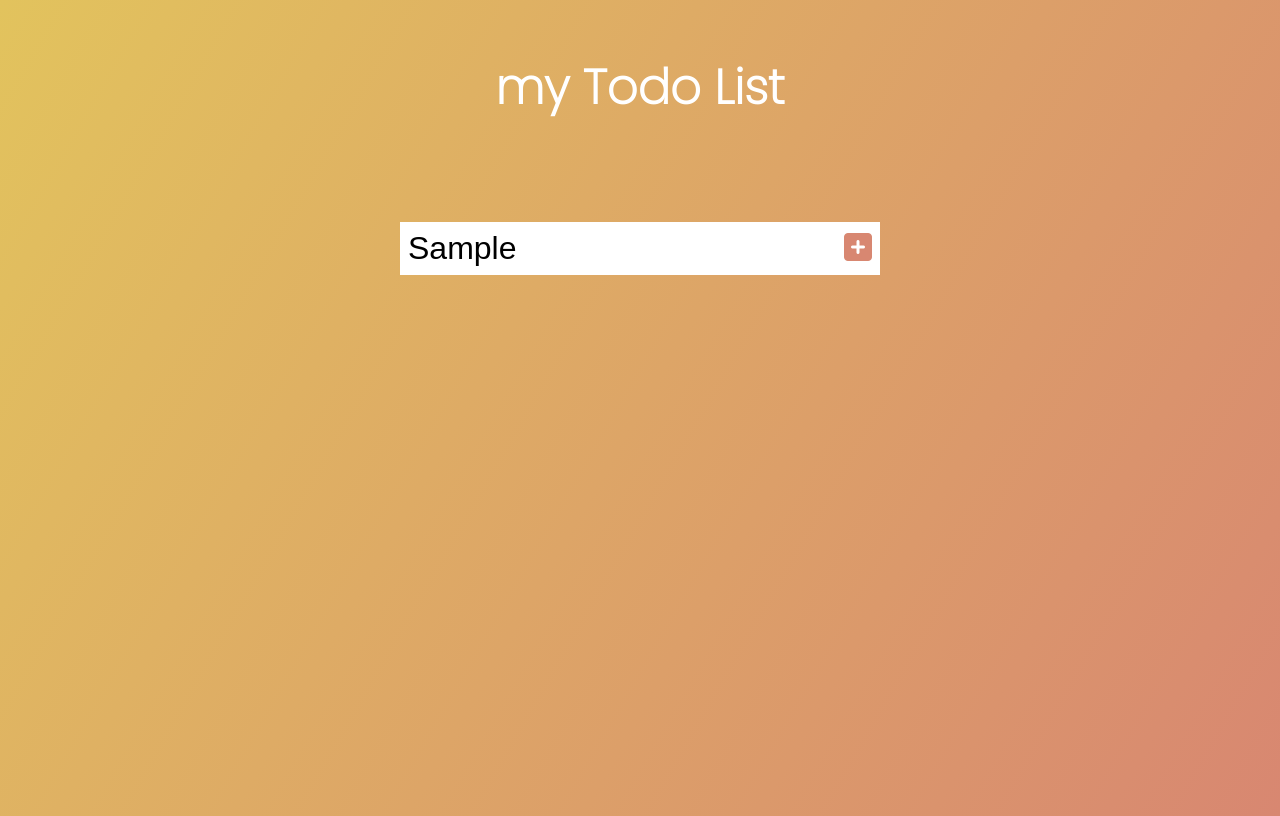
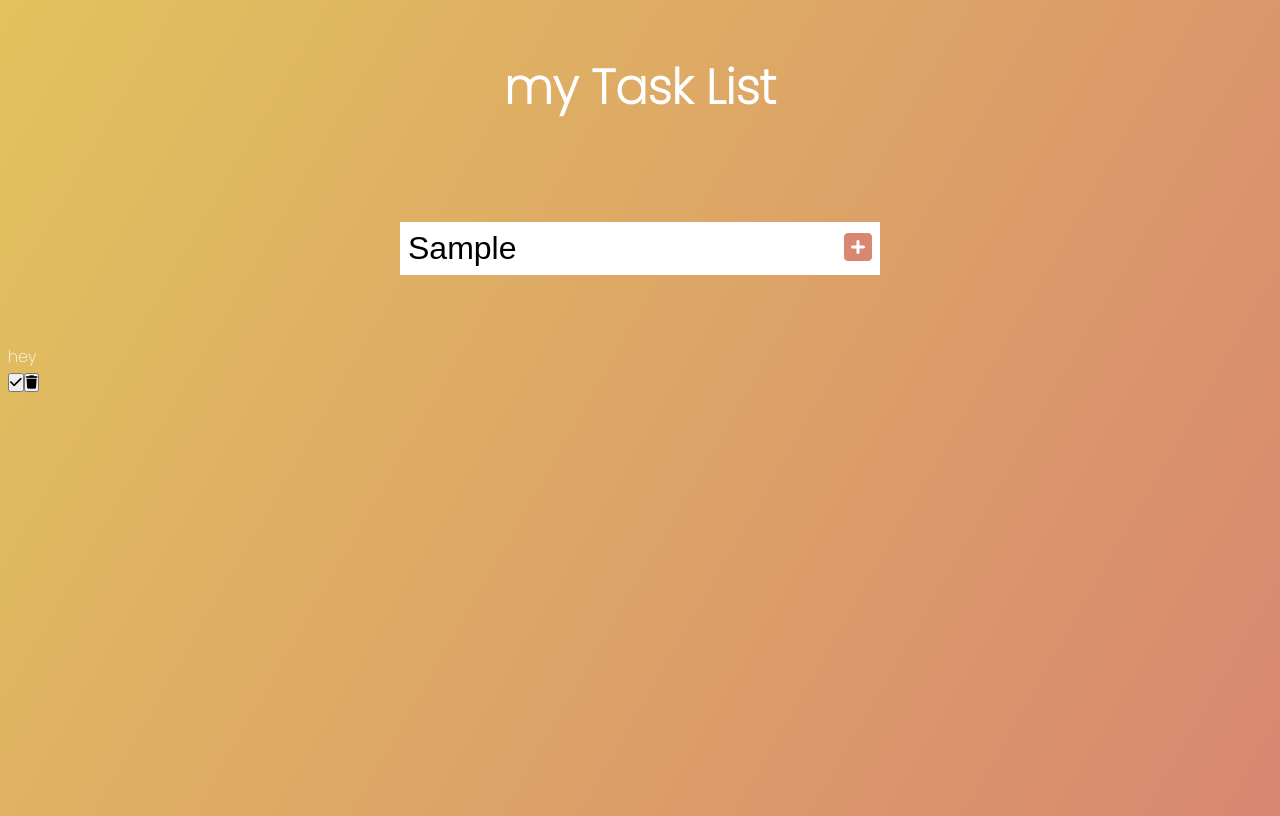
Before and after one commit to kulakoff/todo-app-vanillajs, a plain HTML site: page index.html in a window 1280 px wide. Both pictures are taken after typing "Sample" into the empty fields and a click on the button 858 px from the left and 248 px from the top of the page. Drawn offline with Linux system fonts and the light colour scheme.

Commit message:
fix todoDiv.appendChild

```diff
--- a/app.js
+++ b/app.js
@@ -2,6 +2,7 @@
 const todoInput = document.querySelector(".todo-input");
 const todoButton = document.querySelector(".todo-button");
 const todoList = document.querySelector(".todo-list");
+console.log(todoInput,todoButton,todoList);
 
 //event listeners
 todoButton.addEventListener("click", addTodo);
@@ -10,24 +11,24 @@ todoButton.addEventListener("click", addTodo);
 function addTodo(event) {
   //prevent form submiting
   event.preventDefault();
-  //tidi DIV
+  //todo DIV
   const todoDiv = document.createElement("div");
   todoDiv.classList.add("todo");
   //create LI
-  const newtTodo = document.createElement("li");
-  newtTodo.innerText = "hey";
-  newtTodo.classList.add("todo-item");
-  todoDiv.appendChild(newtTodo);
+  const newTodo = document.createElement("li");
+  newTodo.innerText = "hey";
+  newTodo.classList.add("todo-item");
+  todoDiv.appendChild(newTodo);
   //check mark button
-  const complitedButton = document.createElement("button");
-  complitedButton.innerHTML = '<i class="fas fa-check"></i>';
-  complitedButton.classList.add("complete-btn");
-  todoDiv.appendChild.apply(complitedButton);
+  const completedButton = document.createElement("button");
+  completedButton.innerHTML = `<i class="fas fa-check"></i>`;
+  completedButton.classList.add("complete-btn");
+  todoDiv.appendChild(completedButton);
   //check trash button
   const trashdButton = document.createElement("button");
-  trashdButton.innerHTML = '<i class="fas fa-trash"></i>';
-  trashdButton.classList.add("complete-btn");
-  todoDiv.appendChild.apply(trashdButton);
+  trashdButton.innerHTML = `<i class="fas fa-trash"></i>`;
+  trashdButton.classList.add("trash-btn");
+  todoDiv.appendChild(trashdButton);
   //apend to list
   todoList.appendChild(todoDiv);
 }
--- a/index.html
+++ b/index.html
@@ -23,7 +23,7 @@
   </head>
   <body>
     <header>
-      <h1>my Todo List</h1>
+      <h1>my Task List</h1>
     </header>
     <form>
       <input type="text" class="todo-input" />
@@ -31,9 +31,10 @@
         <i class="fas fa-plus-square"></i>
       </button>
     </form>
+
     <div class="todo-container">
-      <ul class="todo-list">
-      </ul>
+      <ul class="todo-list"></ul>
     </div>
+
   </body>
 </html>
```
